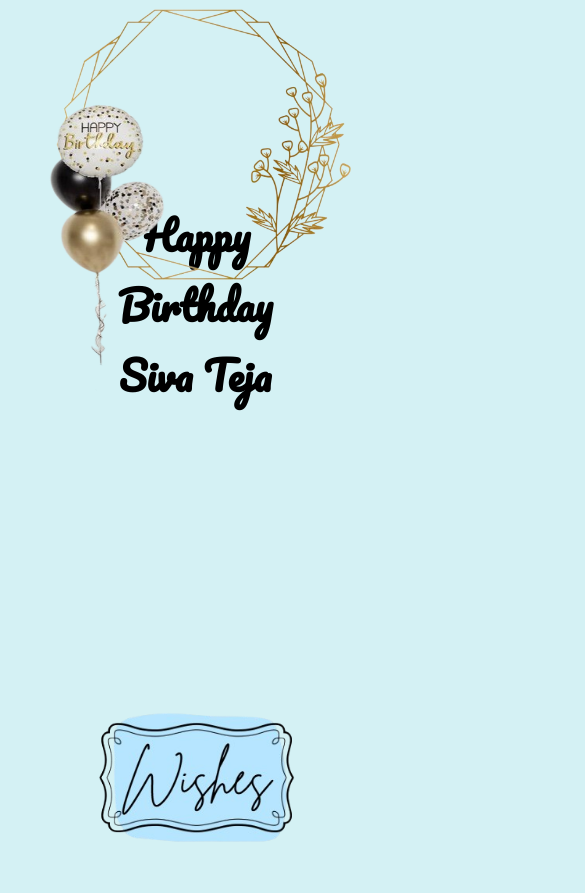
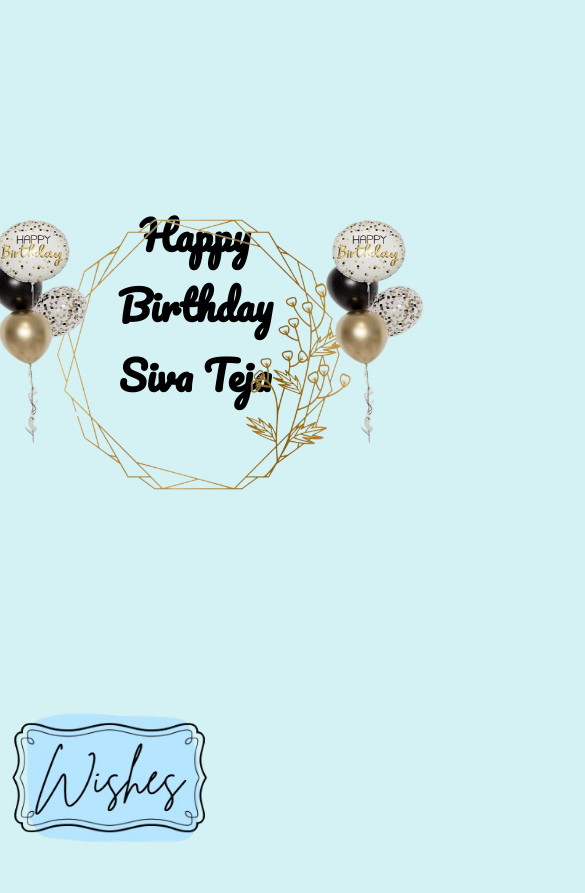
Before and after one commit to Siri0611/Birthday, a plain HTML site: page index.html in a window 390 px wide. Shown: the top 893 px of the page, 585 px wide, since content can reach past the window. Drawn offline with Linux system fonts and the light colour scheme.

Commit message:
Update style.css

```diff
--- a/style.css
+++ b/style.css
@@ -61,7 +61,7 @@ h1{
   margin-top:200px;
   margin-bottom: 280px;
 }
-@media (max-width:500px) {
+@media (max-width:700px) {
   h1 {
     font-size: 2.5rem;
     margin: 0 20px;
@@ -72,23 +72,23 @@ h1{
     height: 300px;
     top:25%;
     left: 55%;
-    transform: translate(-50%, -70%);
+    transform: translate(-50%,0%);
   }
   .rightsideBalloon{
     display: inline-block;
     position:absolute;
     top:60px;
-    transform: translate(125%, 10%);
+    transform: translate(57%, 50%);
   }
   .sideBallons{
     display: inline-block;
     position:absolute;
     top:60px;
-    transform: translate(-35%, 10%);
+    transform: translate(-55%, 50%);
 }
 .sideBallons img,.rightsideBalloon img{
-  width: 350px;
-  height: 350px;
+  width: 300px;
+  height: 300px;
 }
 .text{
   font-size: 1.5rem;
@@ -101,4 +101,8 @@ h1{
   height: 300px;
   width: 250px;
 }
+  .card,.thankyou{
+    width: 200px;
+    height:200px;
   }
+}
```
